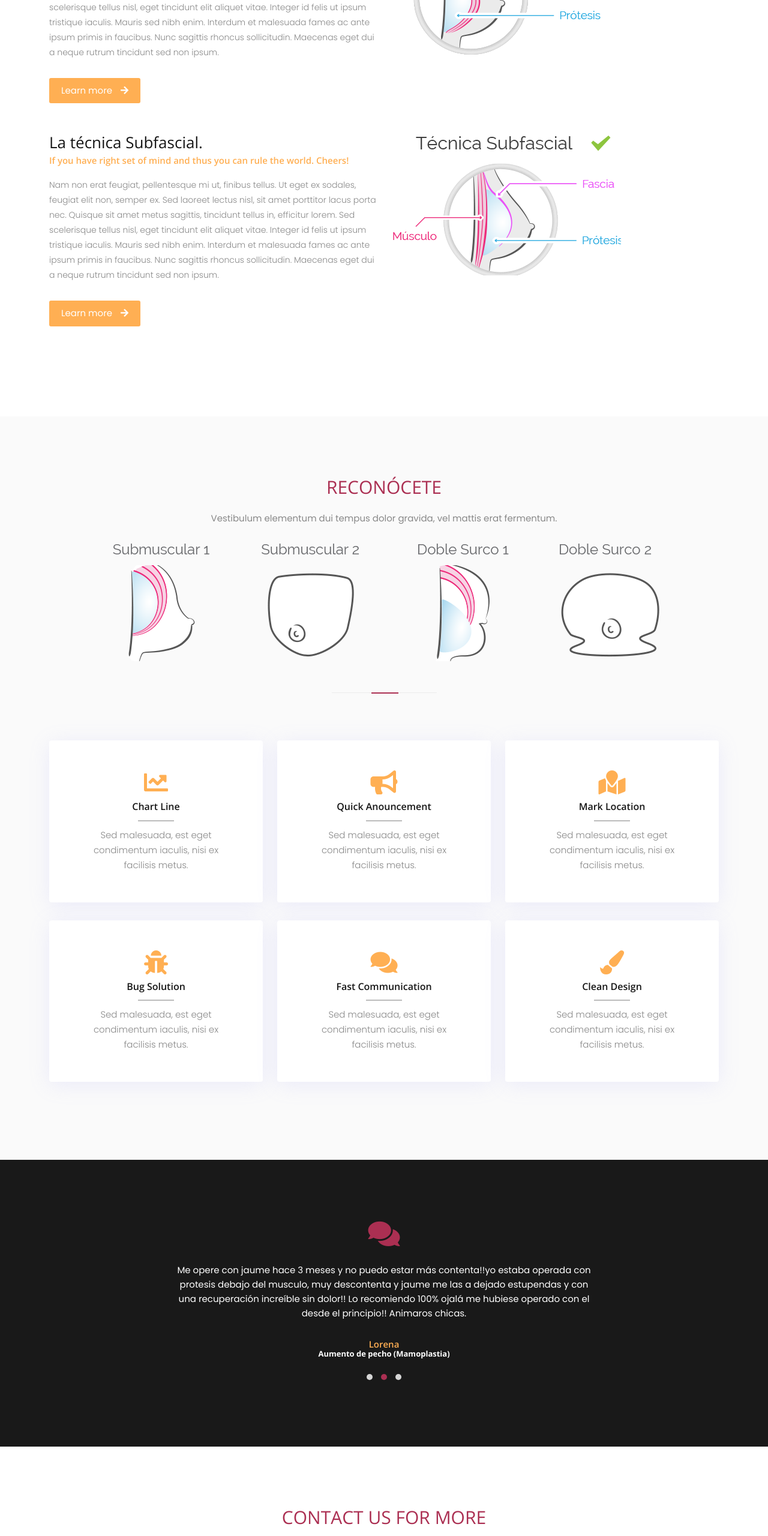
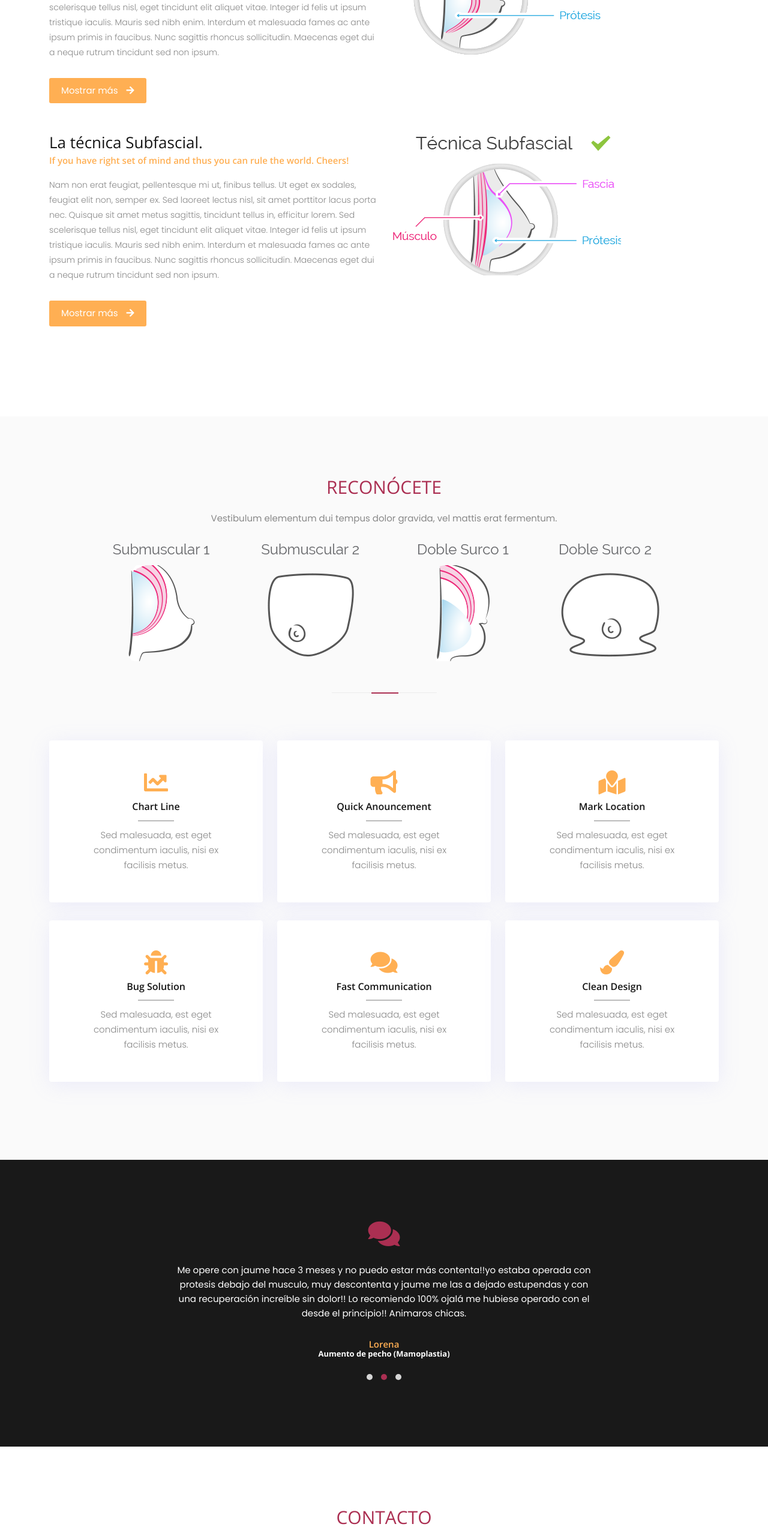
Before and after one commit to CarlosFdezJim/DrCross, a plain HTML site: page index.html in a window 1280 px wide. Shown: the part 1000-3560 px from the top of the page at 60% size. Drawn offline with nearby package versions, Linux system fonts and the light colour scheme.

Commit message:
Corrección de detalles

```diff
--- a/index.html
+++ b/index.html
@@ -73,7 +73,7 @@
             <h5>If you have right set of mind and thus you can rule the world. Cheers!</h5>
             <p>Nam non erat feugiat, pellentesque mi ut, finibus tellus. Ut eget ex sodales, feugiat elit non, semper ex. Sed laoreet lectus nisl, sit amet porttitor lacus porta nec. Quisque sit amet metus sagittis, tincidunt tellus in, efficitur lorem. Sed scelerisque tellus nisl, eget tincidunt elit aliquet vitae. Integer id felis ut ipsum tristique iaculis. Mauris sed nibh enim. Interdum et malesuada fames ac ante ipsum primis in faucibus. Nunc sagittis rhoncus sollicitudin. Maecenas eget dui a neque rutrum tincidunt sed non ipsum.</p>
           </div>
-          <a href="#" class="anchor-btn">Learn more <i class="fas fa-arrow-right pd-lt-10"></i></a> </div>
+          <a href="#" class="anchor-btn">Mostrar más <i class="fas fa-arrow-right pd-lt-10"></i></a> </div>
       </div>
       <div class="col-md-6 mb-50">
         <div class="section-img"> <img src="images/tecnica Submuscular.png" alt="" class="img-responsive"/> </div>
@@ -88,7 +88,7 @@
             <h5>If you have right set of mind and thus you can rule the world. Cheers!</h5>
             <p>Nam non erat feugiat, pellentesque mi ut, finibus tellus. Ut eget ex sodales, feugiat elit non, semper ex. Sed laoreet lectus nisl, sit amet porttitor lacus porta nec. Quisque sit amet metus sagittis, tincidunt tellus in, efficitur lorem. Sed scelerisque tellus nisl, eget tincidunt elit aliquet vitae. Integer id felis ut ipsum tristique iaculis. Mauris sed nibh enim. Interdum et malesuada fames ac ante ipsum primis in faucibus. Nunc sagittis rhoncus sollicitudin. Maecenas eget dui a neque rutrum tincidunt sed non ipsum.</p>
           </div>
-          <a href="#" class="anchor-btn">Learn more <i class="fas fa-arrow-right pd-lt-10"></i></a> </div>
+          <a href="#" class="anchor-btn">Mostrar más <i class="fas fa-arrow-right pd-lt-10"></i></a> </div>
         </div>
         <div class="col-md-6 mb-50">
           <div class="section-img"> <img src="images/Tecnica Subfacial.png" alt="" class="img-responsive"/> </div>
@@ -328,7 +328,7 @@
   <div class="container">
     <div class="row">
       <div class="col-md-12 section-title text-center">
-        <h3>Contact Us For More</h3>
+        <h3>Contacto</h3>
         <p>Escribenos tu consulta y nos pondremos en contacto contigo.</p>
         <span class="section-title-line"></span> </div>
       <div class="col-lg-5 col-md-4">
@@ -377,7 +377,7 @@
                 </div>
                 <div class="col-lg-12">
                   <div class="form-group">
-                    <input id="form_subject" type="text" name="subject" placeholder="Subject">
+                    <input id="form_subject" type="text" name="subject" placeholder="Detalle">
                   </div>
                 </div>
                 <div class="col-lg-12 form-group">
```
